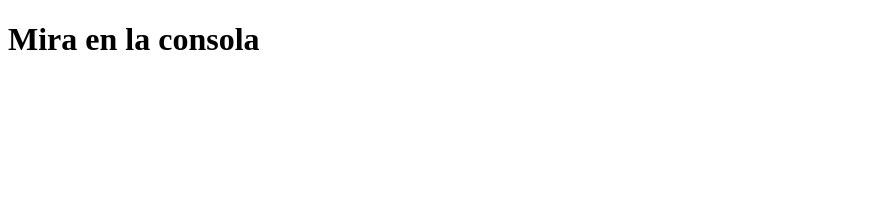
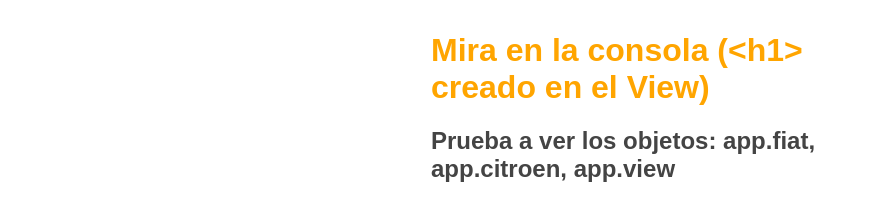
Before and after one commit to damiancastelao/MVC-JS, a plain HTML site: page index.html in a window 1280 px wide. Shown: the whole page, without its empty margins (0-869 px from the left). Drawn offline with Linux system fonts and the light colour scheme.

Commit message:
Añadida clase View para crear el html

```diff
--- a/index.html
+++ b/index.html
@@ -3,12 +3,18 @@
 
 <head>
     <title>Coches</title>
+    <link rel="stylesheet" type="text/css" href="styles/style.css" media="screen" />
 </head>
 
 <body>
-    <h1>Mira en la consola</h1>
+
+    <div id="root">
+    </div>
+
+    <script src="scripts/view.js"></script>
     <script src="scripts/car.js"></script>
     <script src="scripts/controller.js"></script>
+
 </body>
 
 </html>
--- a/scripts/controller.js
+++ b/scripts/controller.js
@@ -3,13 +3,15 @@
  * se encarga de enlazar los datos con la interface de usuario
  * en nuestro caso, enlaza los objetos Car con el HTML
  *
+ * @field view encargada del html
  * @field fiat un coche en concreto
  * @field citroen otro coche en concreto
  */
 class Controller {
 
-    constructor() {
-
+    constructor(view) {
+        // recojemos el objeto que maneja el html
+        this.view = view
 
         // instanciamos un coche en particular
         this.fiat = this.creaCoche("Fiat")
@@ -62,4 +64,4 @@
 }
 
 // lanzamos la aplicacion, el objeto app de la clase controller
-const app = new Controller()
+const app = new Controller(new View)
--- /dev/null
+++ b/scripts/view.js
@@ -0,0 +1,44 @@
+/**
+ * Clase encargada de crear, editar y borrar los elementos del DOM
+ */
+class View {
+    // creamos la vista inicial
+    constructor() {
+        // recojo el elemento raiz. Un div que contendrá todos los elementos
+        this.app = this.getElement('#root')
+            // creo un elemento de tipo h1
+        this.aviso = this.createElement('h1', 'orange')
+            // le pongo contenido al elemento
+        this.aviso.textContent = 'Mira en la consola (<h1> creado en el View)'
+        this.debug = this.createElement('h2')
+        this.debug.textContent = 'Prueba a ver los objetos: app.fiat, app.citroen, app.view'
+            // los añado al div raiz
+        this.app.append(this.aviso)
+        this.app.append(this.debug)
+    }
+
+    /**
+     * Crea un elemento, opcionalmente con una clase
+     * @param tag etiqueta del elemento a crear
+     * @param className estilo de la etiqueta
+     * @return el elemento creado
+     */
+
+    createElement(tag, className) {
+        const element = document.createElement(tag)
+        if (className) element.classList.add(className)
+
+        return element
+    }
+
+    /**
+     * Retorna el primer elemento que coincide con la búsqueda
+     * @param selector elemento que queremos recuperar
+     * @returns
+     */
+    getElement(selector) {
+        const element = document.querySelector(selector)
+
+        return element
+    }
+}
--- /dev/null
+++ b/styles/style.css
@@ -0,0 +1,21 @@
+*,
+*::before,
+*::after {
+    box-sizing: border-box
+}
+
+html {
+    font-family: sans-serif;
+    font-size: 1rem;
+    color: #444;
+}
+
+#root {
+    max-width: 450px;
+    margin: 2rem auto;
+    padding: 0 1rem;
+}
+
+.orange {
+    color: orange;
+}
```
